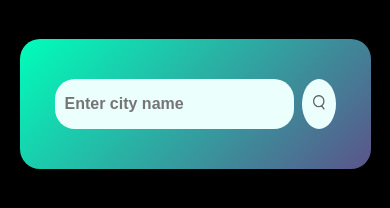
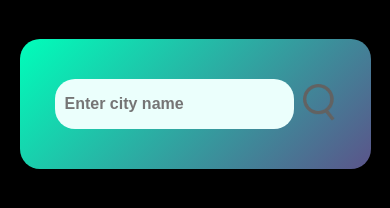
Before and after one commit to ShubhamSingh-28/Weather-App, a plain HTML site: page index.html in a window 390 px wide. Drawn offline with Linux system fonts and the light colour scheme.

Commit message:
added responsiveness

```diff
--- a/style.css
+++ b/style.css
@@ -46,7 +46,7 @@ body {
 
 .search button {
     border: none;
-    background: #ebfffc;
+    background:none;
     border-radius: 50%;
     width: 40px; /* Adjusted width for better responsiveness */
     height: 40px; /* Adjusted height for better responsiveness */
@@ -54,7 +54,7 @@ body {
 }
 
 .search button img {
-    width: 12px; /* Adjusted width for better responsiveness */
+    width: 32px; /* Adjusted width for better responsiveness */
 }
 
 .weather-icon {
```
